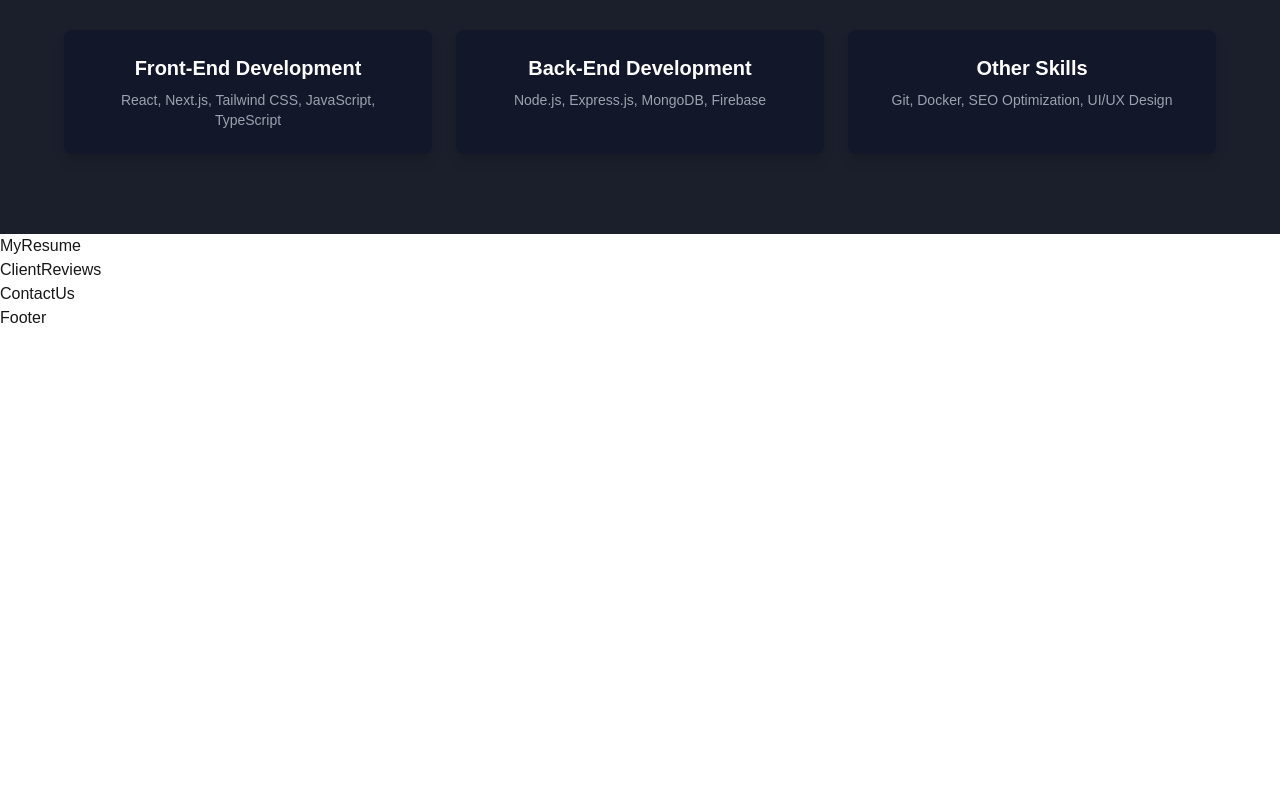
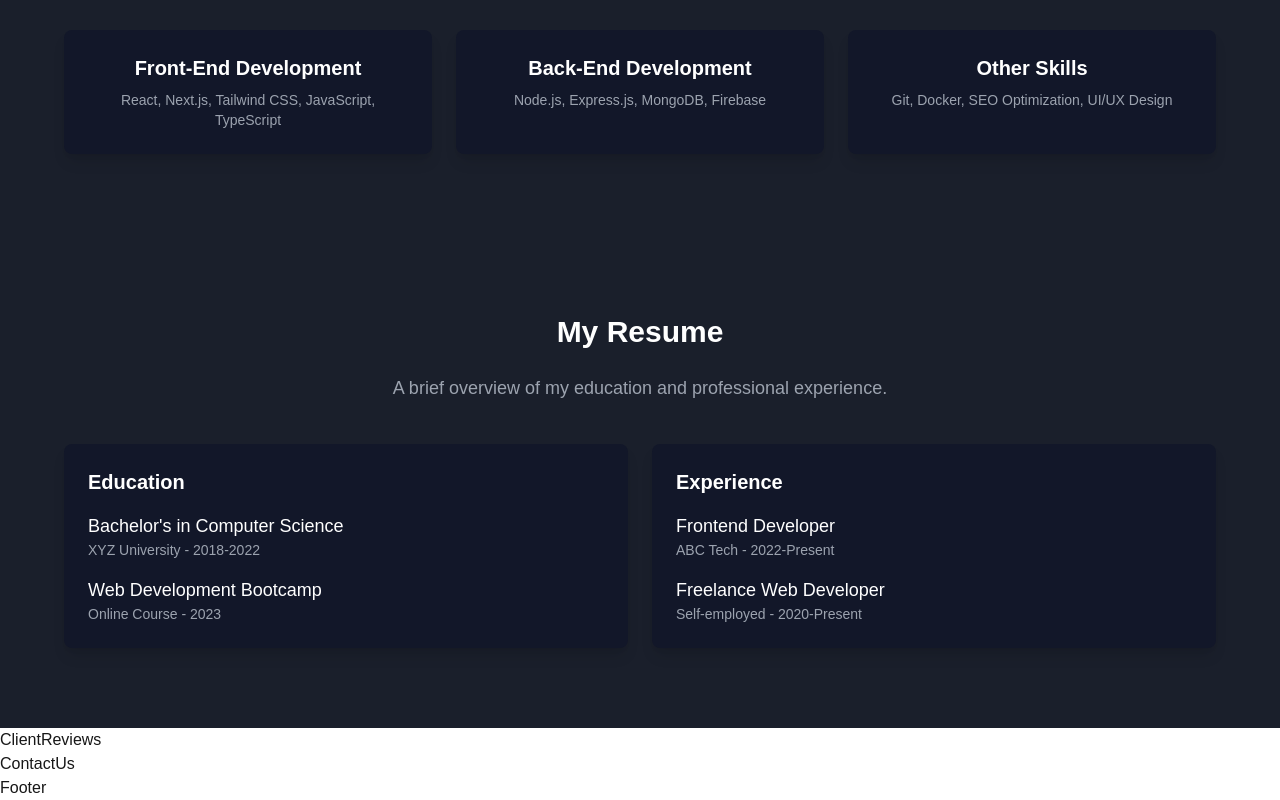
Before and after one commit to difhaels/portfolio-v4, a Next.js app: page / in a window 1280 px wide. Shown: the part 2364-3164 px from the top of the page. Before the commit the page ends 2694 px from the top, so only its background shows below. Built offline with nearby package versions, Linux system fonts and the light colour scheme.

Commit message:
resume template

```diff
--- a/src/components/MyResume.jsx
+++ b/src/components/MyResume.jsx
@@ -1,7 +1,38 @@
-import React from 'react'
-
 export default function MyResume() {
   return (
-    <div>MyResume</div>
-  )
+    <section className="py-20 bg-[#1A1F2B] text-white px-6">
+      <div className="max-w-6xl mx-auto text-center">
+        <h2 className="text-3xl font-bold mb-6">My Resume</h2>
+        <p className="text-gray-400 text-lg leading-relaxed mb-10">
+          A brief overview of my education and professional experience.
+        </p>
+
+        <div className="grid md:grid-cols-2 gap-6 text-left">
+          <div className="bg-[#121729] p-6 rounded-lg shadow-lg">
+            <h3 className="text-xl font-semibold mb-4">Education</h3>
+            <div className="mb-4">
+              <h4 className="text-lg font-medium">Bachelor's in Computer Science</h4>
+              <p className="text-gray-400 text-sm">XYZ University - 2018-2022</p>
+            </div>
+            <div>
+              <h4 className="text-lg font-medium">Web Development Bootcamp</h4>
+              <p className="text-gray-400 text-sm">Online Course - 2023</p>
+            </div>
+          </div>
+
+          <div className="bg-[#121729] p-6 rounded-lg shadow-lg">
+            <h3 className="text-xl font-semibold mb-4">Experience</h3>
+            <div className="mb-4">
+              <h4 className="text-lg font-medium">Frontend Developer</h4>
+              <p className="text-gray-400 text-sm">ABC Tech - 2022-Present</p>
+            </div>
+            <div>
+              <h4 className="text-lg font-medium">Freelance Web Developer</h4>
+              <p className="text-gray-400 text-sm">Self-employed - 2020-Present</p>
+            </div>
+          </div>
+        </div>
+      </div>
+    </section>
+  );
 }
```
